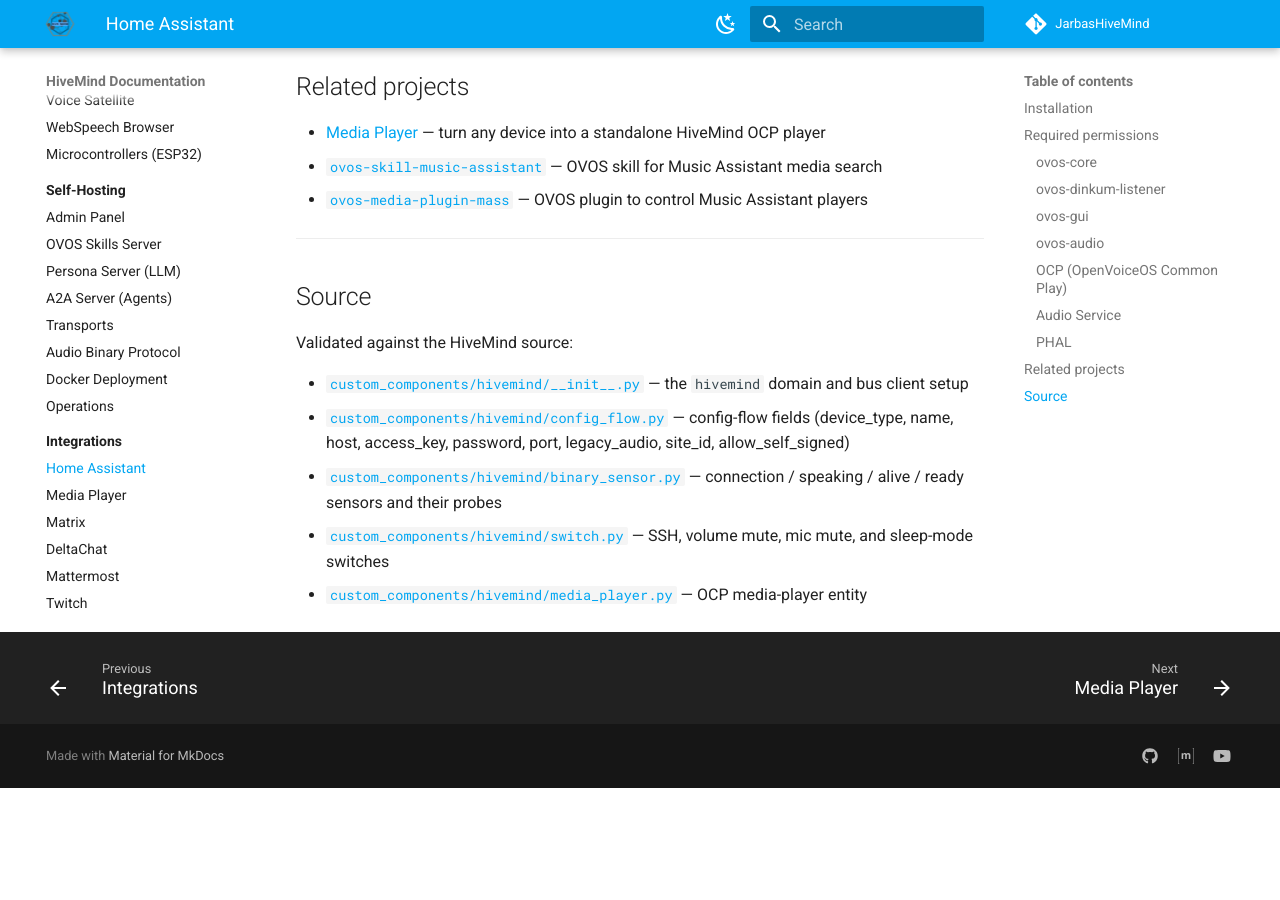
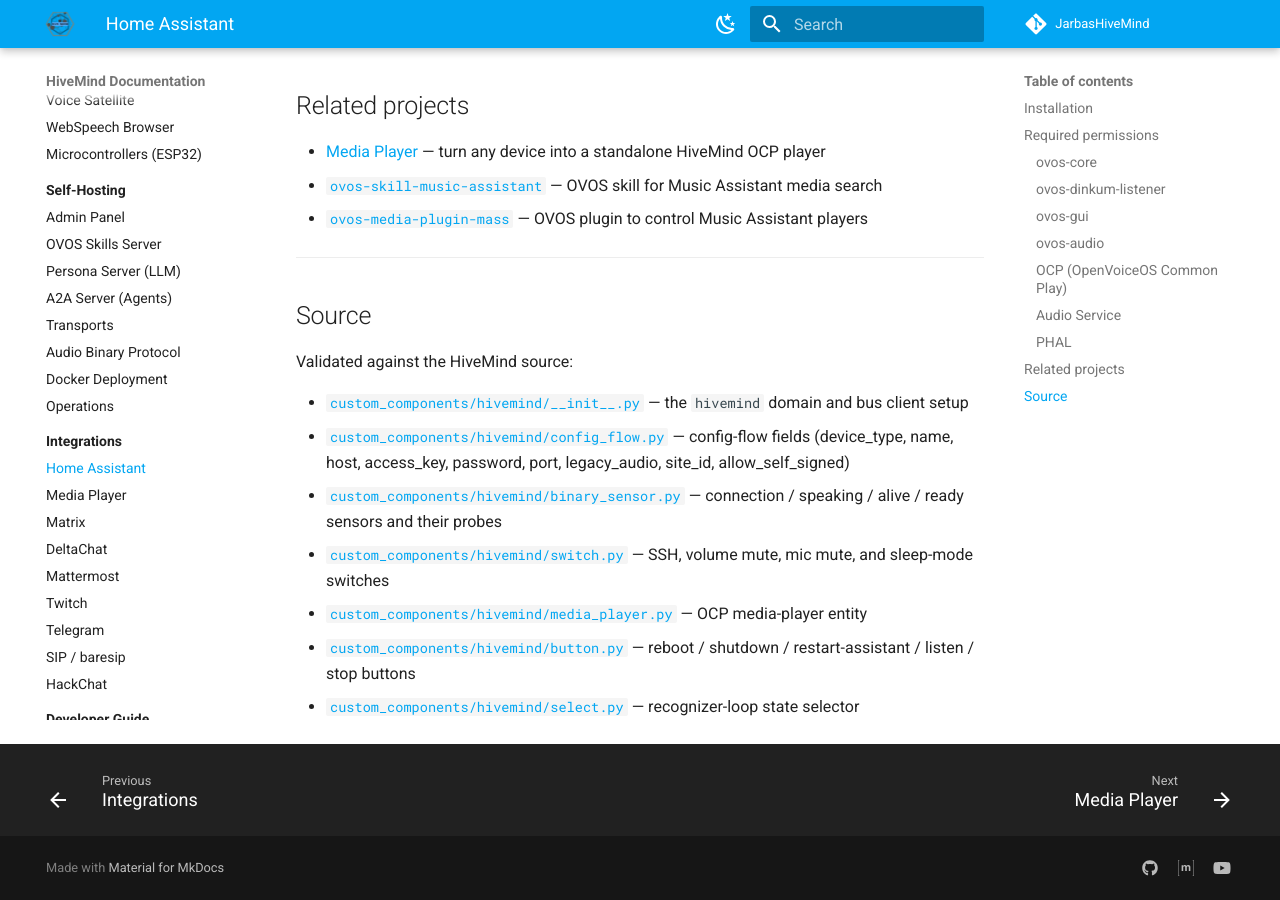
Before and after one commit to JarbasHiveMind/HiveMind-community-docs, an MkDocs documentation site: the page built from docs/integrations/home-assistant.md, in a window 1280 px wide and 900 px high, scrolled down 3850 px. Built offline with MkDocs 1.6.1 and Material for MkDocs 9.7.7, drawn with Linux system fonts in a browser that asks for light colours; before the commit the page ends 4638 px from its top, so only the background shows below that; some of the changed text lies outside the part shown.

```diff
--- a/docs/integrations/home-assistant.md
+++ b/docs/integrations/home-assistant.md
@@ -205,3 +206,5 @@ Validated against the HiveMind source:
 - [`custom_components/hivemind/binary_sensor.py`](https://github.com/JarbasHiveMind/hivemind-homeassistant/blob/HEAD/custom_components/hivemind/binary_sensor.py) — connection / speaking / alive / ready sensors and their probes
 - [`custom_components/hivemind/switch.py`](https://github.com/JarbasHiveMind/hivemind-homeassistant/blob/HEAD/custom_components/hivemind/switch.py) — SSH, volume mute, mic mute, and sleep-mode switches
 - [`custom_components/hivemind/media_player.py`](https://github.com/JarbasHiveMind/hivemind-homeassistant/blob/HEAD/custom_components/hivemind/media_player.py) — OCP media-player entity
+- [`custom_components/hivemind/button.py`](https://github.com/JarbasHiveMind/hivemind-homeassistant/blob/HEAD/custom_components/hivemind/button.py) — reboot / shutdown / restart-assistant / listen / stop buttons
+- [`custom_components/hivemind/select.py`](https://github.com/JarbasHiveMind/hivemind-homeassistant/blob/HEAD/custom_components/hivemind/select.py) — recognizer-loop state selector
```
Also changed, not shown: other parts of docs/integrations/home-assistant.md (+1 -0 lines).
